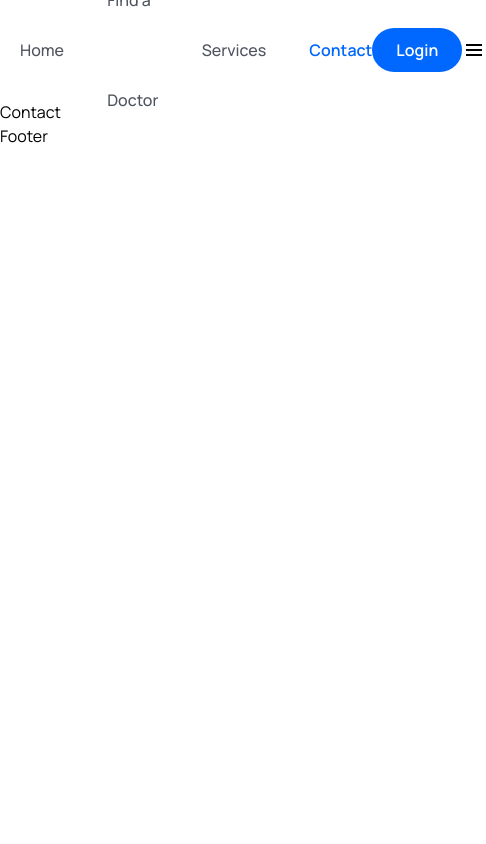
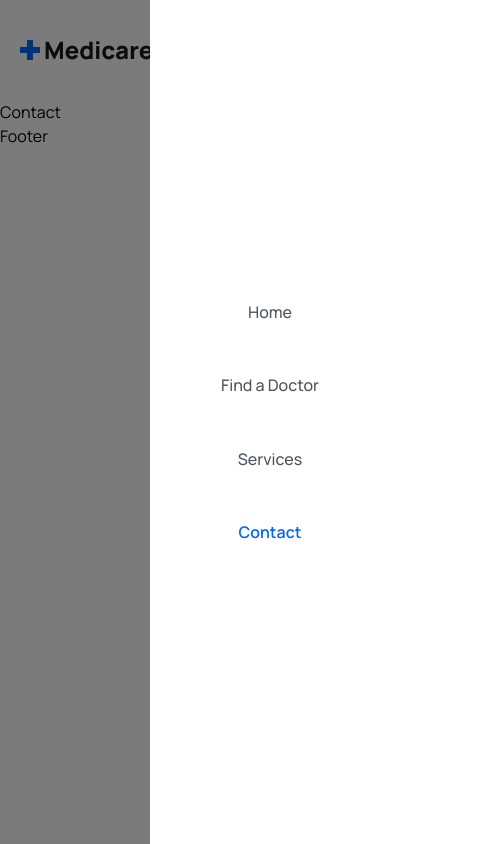
Before and after one commit to ting11222001/Health-Booking-Website, a React (Vite) app in the folder frontend/: page /contact in a window 390 px wide. Shown: the whole page, 486 px wide, since content can reach past the window. Built offline with nearby package versions, Linux system fonts and the light colour scheme.

Commit message:
Add toggleMenu feature.
- Show menu in small screens. Hide menu in big screens.
- Style the menu.
- When the menu is shown, the main screen behind is masked with slight gray.

```diff
--- a/frontend/src/App.css
+++ b/frontend/src/App.css
@@ -20,3 +20,29 @@ body {
   z-index: 999999;
   box-shadow: 3px 3px -8px 3px #ddd;
 }
+
+@media only screen and (max-width:1024px) {
+  .navigation {
+    width: 100%;
+    height: 100%;
+    position: fixed;
+    top: 0;
+    left: 0;
+    z-index: 100;
+    background-color: #00000084;
+  }
+
+  .menu {
+    width: 15rem;
+    height: 100%;
+    position: absolute;
+    top: 0;
+    right: 0;
+    background: white;
+    z-index: 200;
+    flex-direction: column;
+    justify-content: center;
+    align-items: center;
+    line-height: 30px;
+  }
+}
--- a/frontend/src/components/Header/Header.jsx
+++ b/frontend/src/components/Header/Header.jsx
@@ -43,6 +43,8 @@ const Header = () => {
     return () => window.removeEventListener('scroll', handleStickyHeader)
   })
 
+  const toggleMenu = () => menuRef.current.classList.toggle('show__menu')
+
   return (
     <header
       className="header flex items-center"
@@ -56,7 +58,11 @@ const Header = () => {
           </div>
 
           {/* === menu === */}
-          <div className="navigation">
+          <div
+            className="navigation"
+            ref={menuRef}
+            onClick={toggleMenu}
+          >
             <ul className="menu flex items-center gap-[2.7rem]">
               {
                 navLinks.map((link, index) => (
@@ -88,7 +94,10 @@ const Header = () => {
             <button className="bg-primaryColor py-2 px-6 text-white font-[600] h-[44px] flex items-center justify-center rounded-[50px]">Login</button>
           </Link>
 
-          <span className="md:hidden">
+          <span
+            className="md:hidden"
+            onClick={toggleMenu}
+          >
             <BiMenu className="w-6 h-6 cursor-pointer" />
           </span>
 
```
